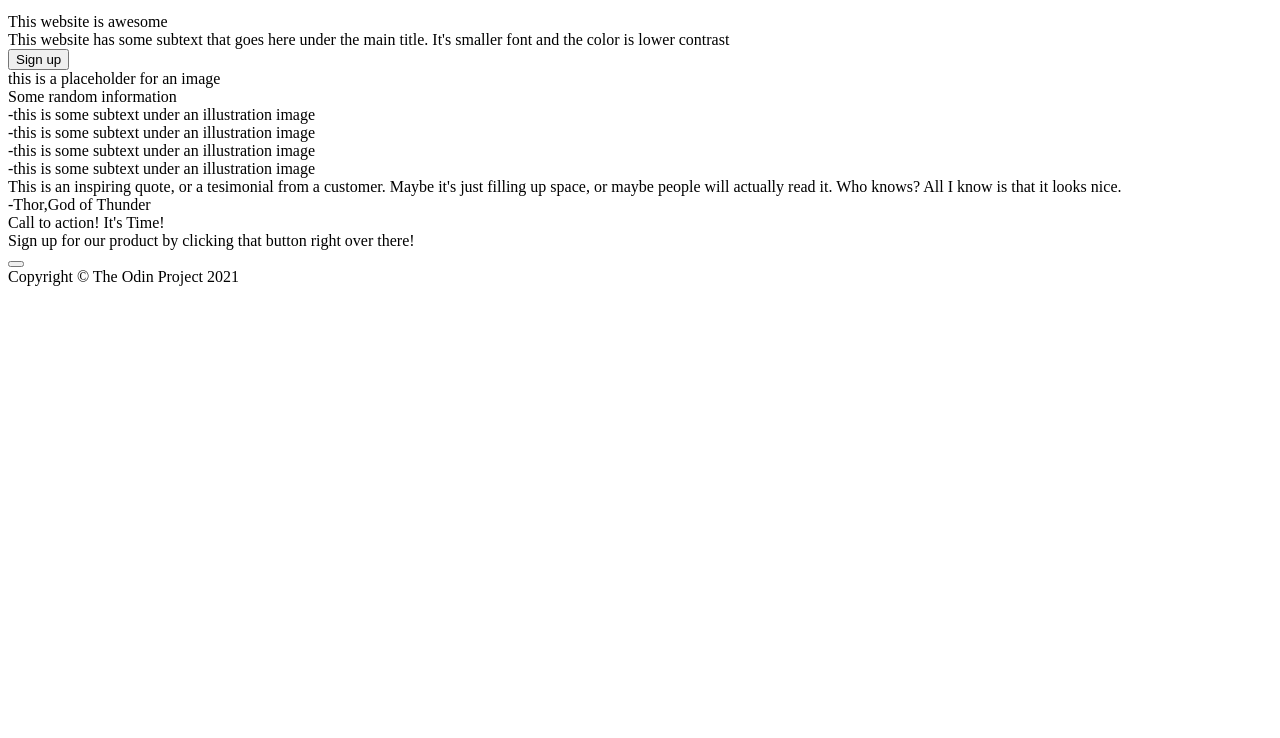
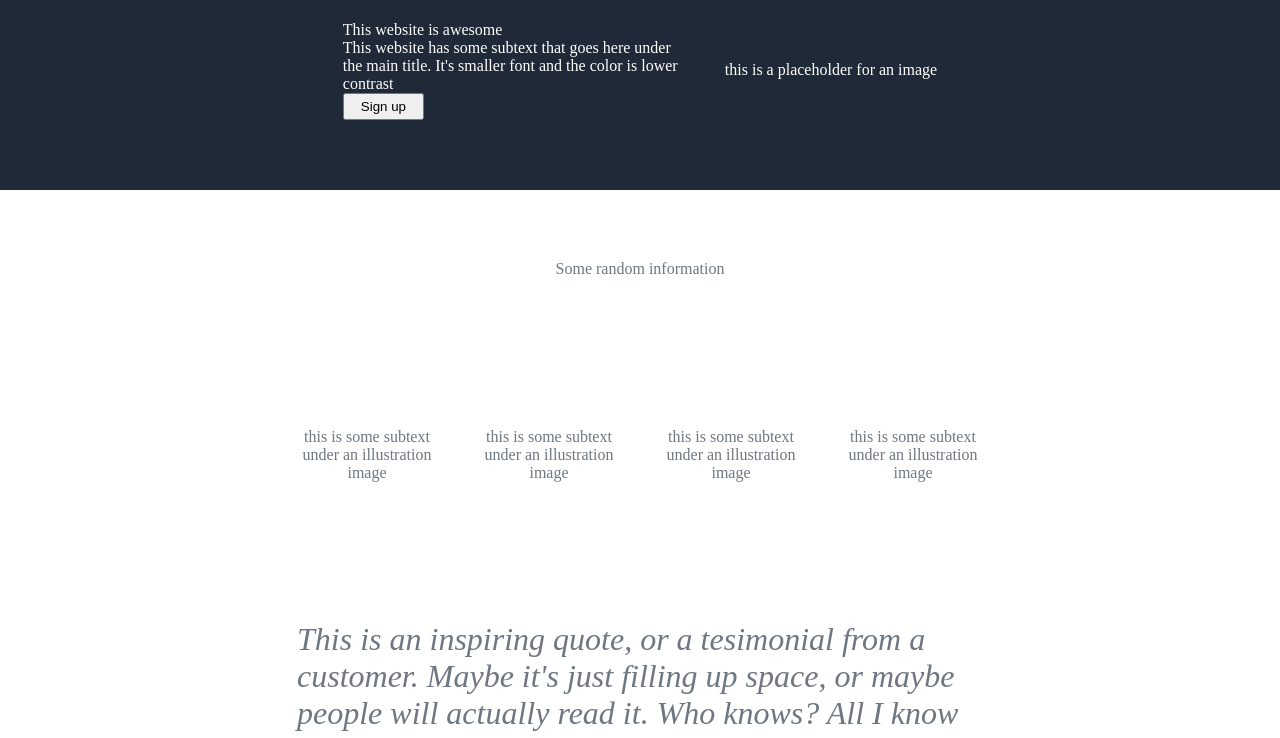
Before and after one commit to xwnklpfqc/landing-page, a plain HTML site: page index.html in a window 1280 px wide. Shown: the part 99-837 px from the top of the page. Before the commit the page ends 800 px from the top, so only its background shows below. Drawn offline with Linux system fonts and the light colour scheme.

Commit message:
Started on the css

```diff
--- a/index.html
+++ b/index.html
@@ -8,7 +8,7 @@
 <body>
     <div class="header">
         <a class="header-logo">Header Logo</a>
-        <ul>
+        <ul class="header-list">
             <li>header link one</li>
             <li>header link two</li>
             <li>header link three</li>
@@ -16,7 +16,7 @@
     </div>
 
     <div class="block-1">
-        <div>
+        <div class="container-1">
             <div class="main-title">This website is awesome</div>
             <div class="text">
                 This website has some subtext that goes here under the main title.
@@ -31,30 +31,32 @@
         <div class="card-container">
             <div class="card">
                 <div class="box"></div>
-                <div class="text">-this is some subtext under an illustration image</div>
+                <div class="text">this is some subtext under an illustration image</div>
             </div>
             <div class="card">
                 <div class="box"></div>
-                <div class="text">-this is some subtext under an illustration image</div>
+                <div class="text">this is some subtext under an illustration image</div>
             </div>
             <div class="card">
                 <div class="box"></div>
-                <div class="text">-this is some subtext under an illustration image</div>
+                <div class="text">this is some subtext under an illustration image</div>
             </div>
             <div class="card">
                 <div class="box"></div>
-                <div class="text">-this is some subtext under an illustration image</div>
+                <div class="text">this is some subtext under an illustration image</div>
             </div>
         </div>
     </div>
 
     <div class="block-3">
-        <div class="quote">
+        <div class="quote-container">
+        <i class="quote">
             This is an inspiring quote, or a tesimonial from a customer.
             Maybe it's just filling up space, or maybe people will actually read it.
-            Who knows? All I know is that it looks nice.
+            Who knows? All I know<br>is that it looks nice.
+        </i>
+        <div class="quote-name">-Thor,God of Thunder</div>
         </div>
-        <div class="quote-name">-Thor,God of Thunder</div>
     </div>
 
     <div class="block-4">
@@ -68,7 +70,9 @@
     </div>
 
     <div class="footer">
-        Copyright © The Odin Project 2021
+        <div>
+            Copyright © The Odin Project 2021
+        </div>
     </div>
 </body>
 </html>
--- a/styles.css
+++ b/styles.css
@@ -0,0 +1,124 @@
+body {
+    display: flex;
+    flex-direction: column;
+    margin: 0;
+    min-height: 150vh;
+}
+
+.header,
+.block-1,
+.footer {
+    background-color: #1f2937;
+    color: white;
+}
+
+.block-2,
+.block-3 {
+    background-color: white;
+    color: #6f7782;
+}
+
+.header {
+    display: flex;
+    justify-content: space-between;
+    align-items: center;
+}
+
+.header-logo {
+    margin-left: 150px;
+}
+
+.header-list {
+    margin-right: 150px;
+}
+
+.footer {
+    display: flex;
+    justify-content: center;
+    align-items: center;
+    min-height: 50px;
+}
+
+ul {
+    display: flex;
+    gap: 16px;
+    list-style: none;
+}
+
+.button-1 {
+    padding: 4px;
+    padding-left: 16px;
+    padding-right: 16px;
+}
+
+.box {
+    display: flex;
+    justify-content: center;
+    height: 150px;
+    width: 150px;
+    border: 4px;
+    border-color: blue;
+}
+
+.card-container {
+    display: flex;
+    gap: 32px;
+}
+
+.card {
+    display: flex;
+    flex-direction: column;
+    align-items: center;
+    max-width: 150px;
+    text-align: center;
+}
+
+.quote {
+    font-size: 32px;
+    margin-left: 32px;
+}
+
+.quote-container {
+    display: flex;
+    flex-direction: column;
+    max-width: 750px;
+}
+
+.quote-name {
+    align-self: flex-end;
+    margin-right: 16px;
+}
+
+.container-1 {
+    width: 350px;
+}
+
+.block-1 {
+    display: flex;
+    justify-content: center;
+    align-items: center;
+    flex: 1;
+    gap: 32px;
+}
+
+.block-2 {
+    display: flex;
+    flex: 1;
+    flex-direction: column;
+    justify-content: center;
+    align-items: center;
+}
+
+.block-3 {
+    display: flex;
+    flex: 1;
+    flex-direction: column;
+    justify-content: center;
+    align-items: center;
+}
+
+.block-4 {
+    display: flex;
+    flex: 1;
+    justify-content: center;
+}
```
